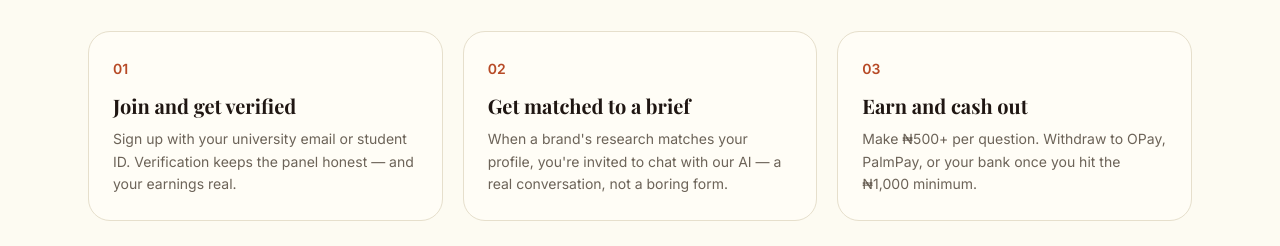
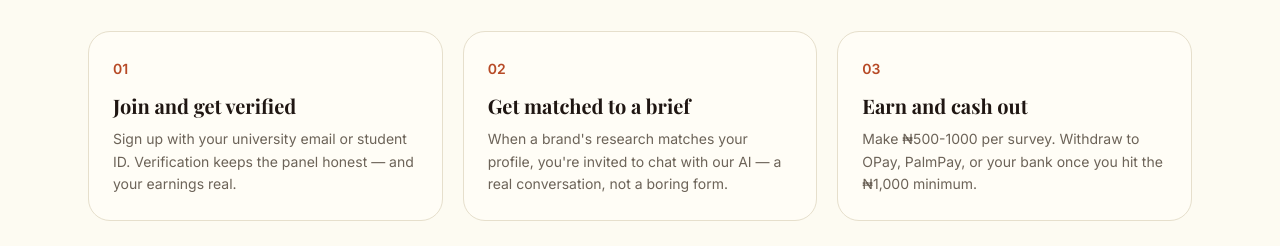
Before and after one commit to iayodeji/Soro, a Next.js app: page / in a window 1280 px wide. Shown: the part 1200-1446 px from the top of the page. Built offline with nearby package versions, Linux system fonts and the light colour scheme; no server answers.

Commit message:
Update students-how-it-works.tsx
rempved misleading 500+ per question

```diff
--- a/src/components/students/students-how-it-works.tsx
+++ b/src/components/students/students-how-it-works.tsx
@@ -12,7 +12,7 @@ const STEPS = [
   {
     n: "03",
     title: "Earn and cash out",
-    body: "Make ₦500+ per question. Withdraw to OPay, PalmPay, or your bank once you hit the ₦1,000 minimum.",
+    body: "Make ₦500-1000 per survey. Withdraw to OPay, PalmPay, or your bank once you hit the ₦1,000 minimum.",
   },
 ]
 
```
